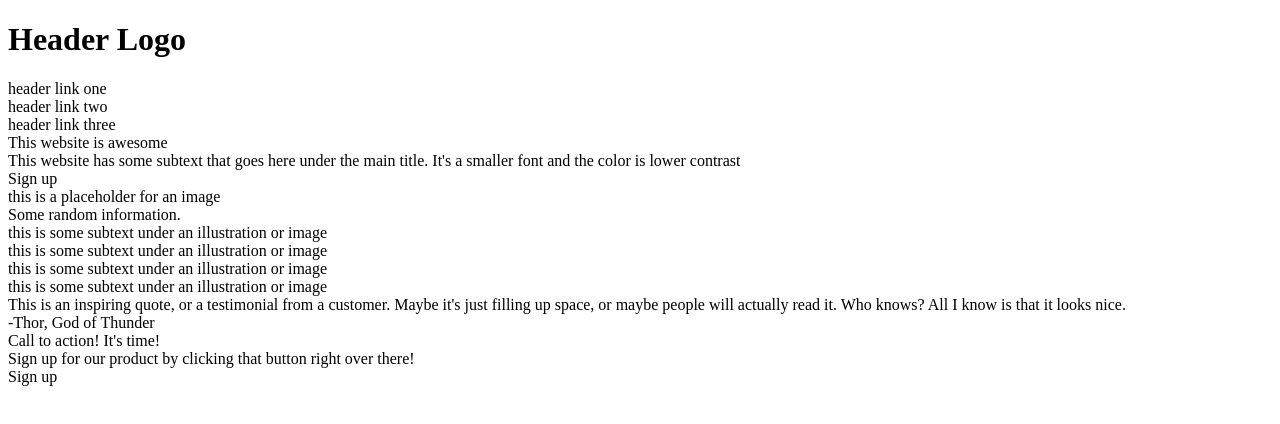
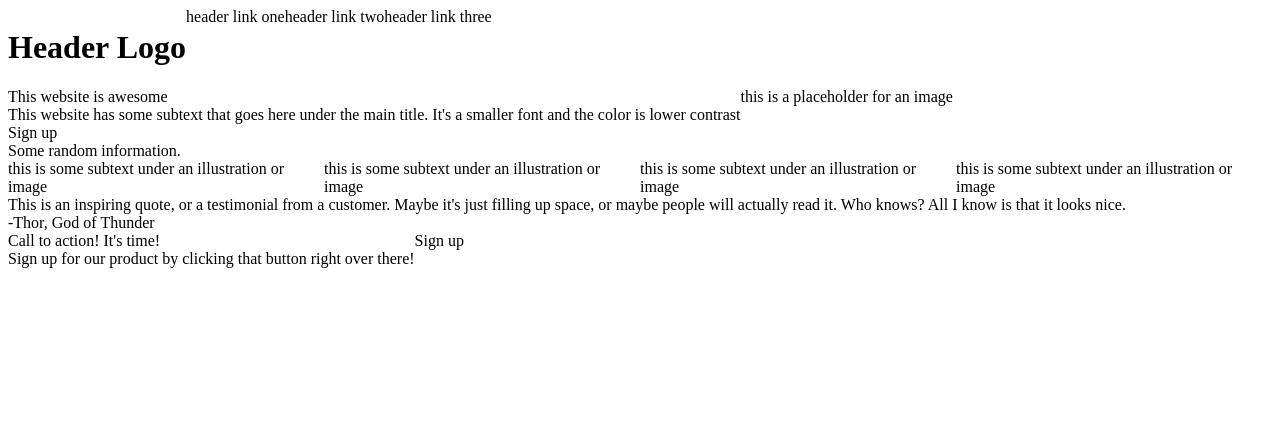
Before and after one commit to lulizzl/odin-landing_page, a plain HTML site: page index.html in a window 1280 px wide. Drawn offline with Linux system fonts and the light colour scheme.

Commit message:
Create style page and break into main containers.

```diff
--- a/index.html
+++ b/index.html
@@ -1,6 +1,7 @@
 <!DOCTYPE html>
 <head lang="en">
     <meta charset="UTF-8">
+    <link rel="stylesheet" href="./style.css">
     <title>Landing Page</title>
 </head>
 <body>
--- /dev/null
+++ b/style.css
@@ -0,0 +1,19 @@
+.header {
+    display: flex;
+}
+
+.header-links {
+    display: flex;
+}
+
+.sign-up {
+    display: flex;
+}
+
+.image-container {
+    display: flex;
+}
+
+.call-to-action-container {
+    display: flex;
+}
```
